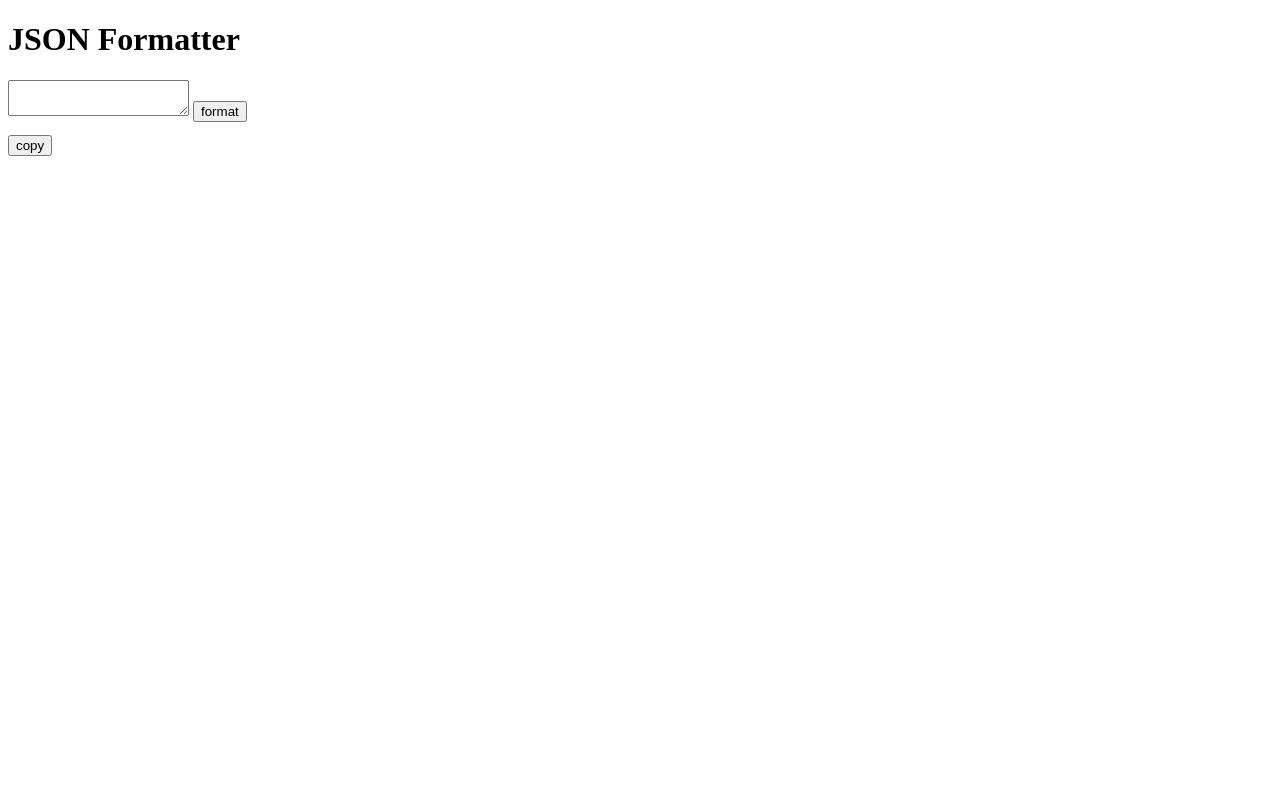
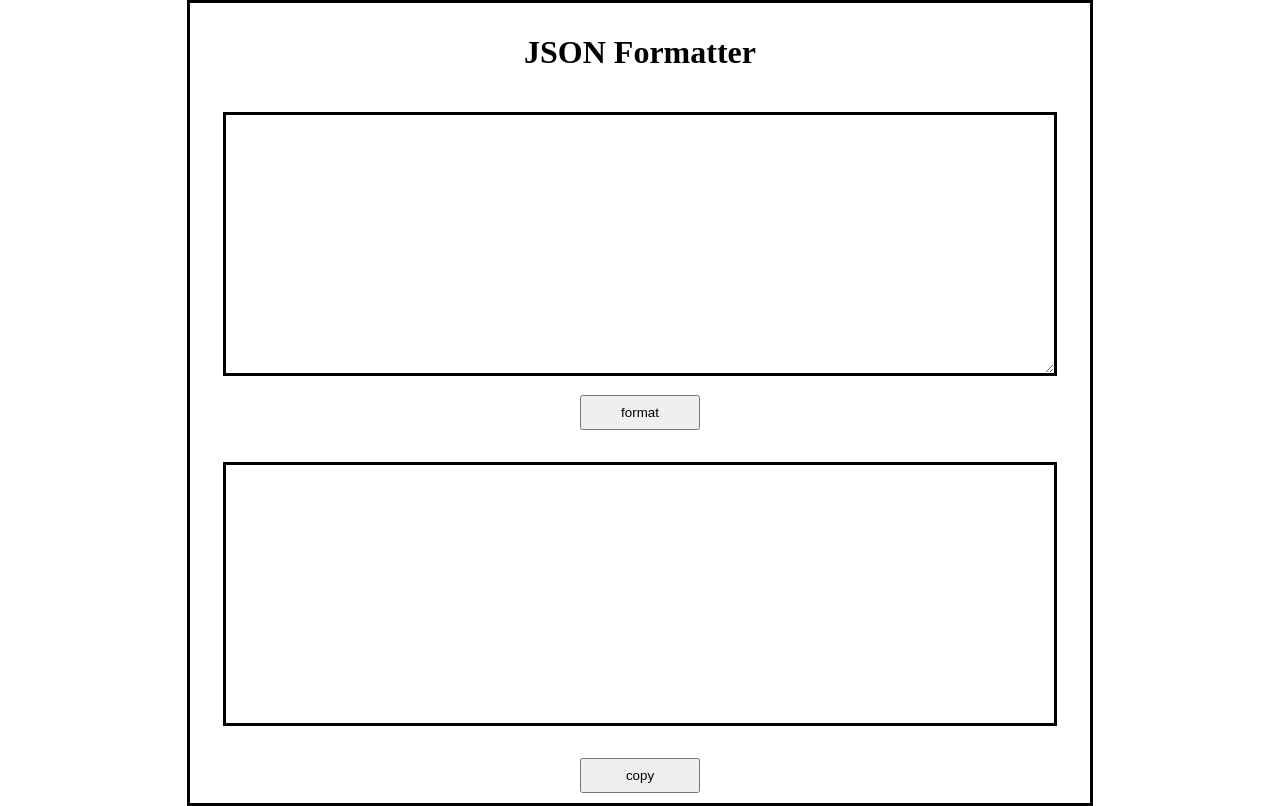
Before and after one commit to rrm003/json-formatter, a plain HTML site: page index.html in a window 1280 px wide. Drawn offline with Linux system fonts and the light colour scheme; the site is published under a folder, as on GitHub Pages, so addresses that start at the root find nothing.

Commit message:
formatter: updated css ref

```diff
--- a/index.html
+++ b/index.html
@@ -5,7 +5,7 @@
     <meta charset="UTF-8">
     <meta http-equiv="X-UA-Compatible" content="IE=edge">
     <meta name="viewport" content="width=device-width, initial-scale=1.0">
-    <link rel="stylesheet" href="/app/style/app.css">
+    <link rel="stylesheet" href="./app/style/app.css">
     <title>json formatter</title>
 </head>
 
```
